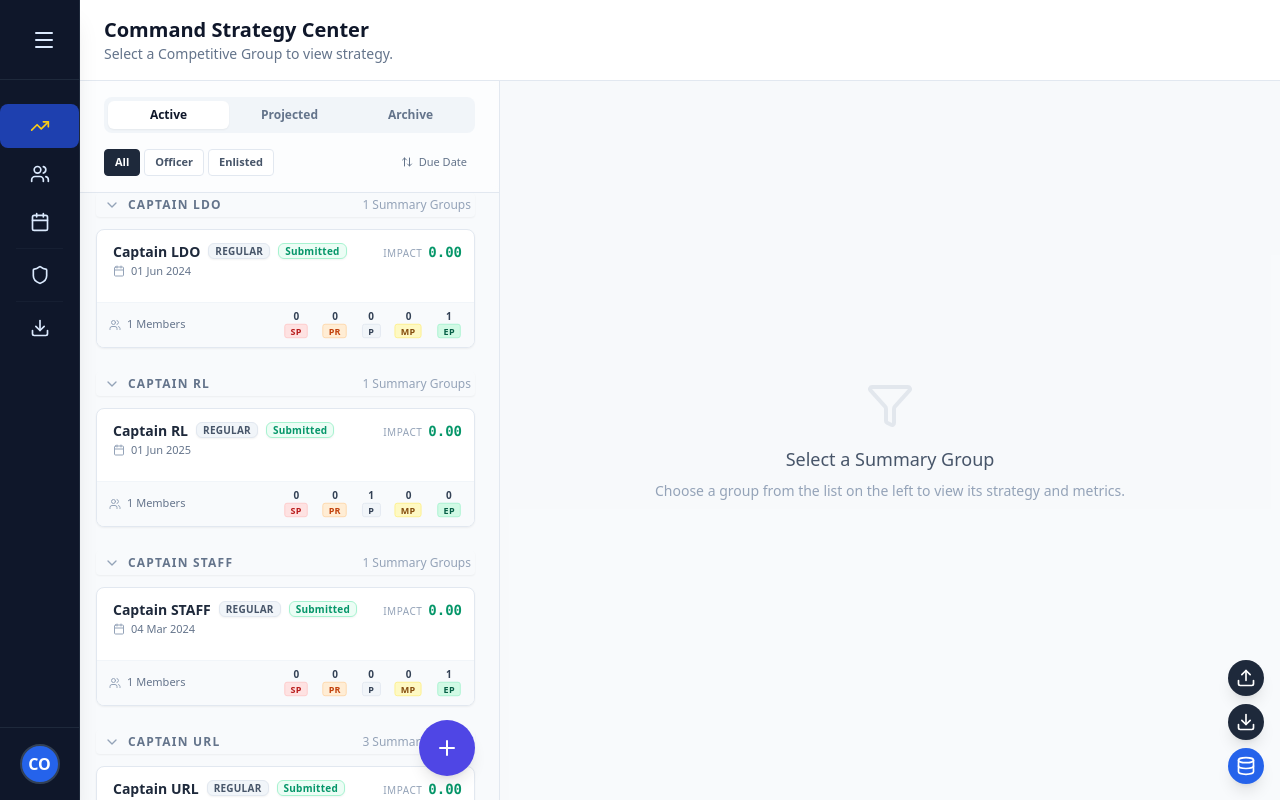
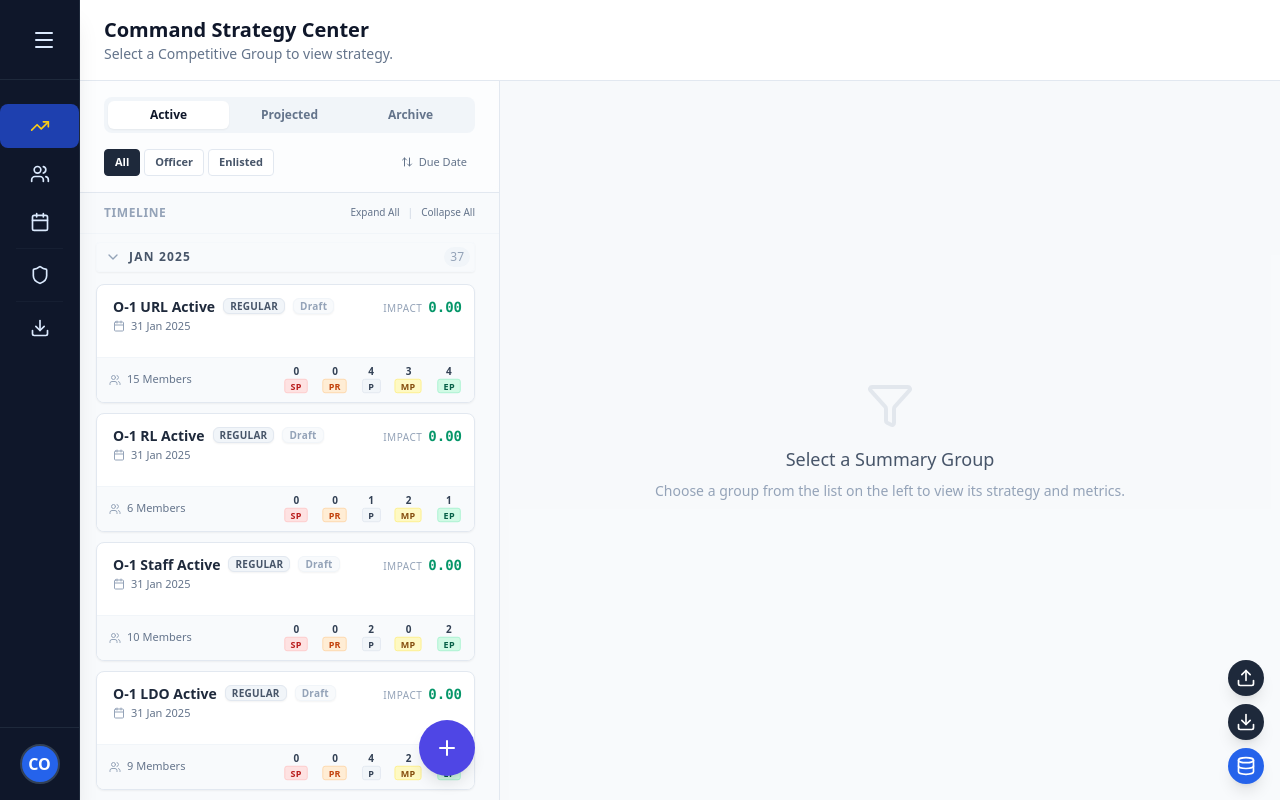
Before and after one commit to matthewcla/NAVFIT-Infinity, a React (Vite) app: page / in a window 1280 px wide. Built offline with nearby package versions, Linux system fonts and the light colour scheme.

Commit message:
feat: Add dynamic grouping and sorting to active cycles list, and refactor summary group data management with a new data refactoring script.

```diff
--- a/src/features/strategy/components/ActiveCyclesList.tsx
+++ b/src/features/strategy/components/ActiveCyclesList.tsx
@@ -14,35 +14,59 @@ interface ActiveCyclesListProps {
 }
 
 export function ActiveCyclesList({ groups, onSelect, selectedGroupId, onAddClick }: ActiveCyclesListProps) {
-    const { setDraggingItemType, deleteSummaryGroup, deleteReport, draggingItemType } = useNavfitStore();
+    const { setDraggingItemType, deleteSummaryGroup, deleteReport, draggingItemType, cycleSort } = useNavfitStore();
     const [collapsedGroups, setCollapsedGroups] = useState<Record<string, boolean>>({});
-    // We can rely on global draggingItemType now, but StrategyGroupCard still sets isDraggingGroup local via setIsDraggingGroup.
-    // Ideally StrategyGroupCard should just set global store. But for now we sync or just ignore the local isDraggingGroup for the "Show Trash" logic if global is available?
-    // Actually, StrategyGroupCard calls `setDraggingItemType('summary_group')` in onDragStart. So we can rely on that.
-    // But we need to keep `setIsDraggingGroup` for the local state if it's used elsewhere? It is used to set `isDraggingGroup` state but that state is ONLY used for showing the trash can.
-    // So we can remove the local `isDraggingGroup` state entirely and use `draggingItemType`.
+
+    // Grouping Logic Dynamic
+    const groupedMap = useMemo(() => {
+        const map = new Map<string, SummaryGroup[]>();
+        groups.forEach(g => {
+            let key = 'Uncategorized';
+
+            if (cycleSort === 'CompGroup') {
+                key = g.competitiveGroupKey || 'Uncategorized';
+            } else if (cycleSort === 'Status') {
+                // Map specific statuses to broad categories if needed, or use raw status
+                key = g.status || 'Draft';
+            } else {
+                // DueDate - Group by Month Year
+                const date = new Date(g.periodEndDate);
+                key = date.toLocaleDateString('en-US', { month: 'short', year: 'numeric' });
+            }
+
+            if (!map.has(key)) map.set(key, []);
+            map.get(key)!.push(g);
+        });
+        return map;
+    }, [groups, cycleSort]);
+
+    // Sorting the Groups (Keys)
+    const sortedKeys = useMemo(() => {
+        const keys = Array.from(groupedMap.keys());
+        if (cycleSort === 'DueDate') {
+            // Sort by Date Value
+            return keys.sort((a, b) => new Date(a).getTime() - new Date(b).getTime());
+        }
+        return keys.sort(); // Alphabetical for others
+    }, [groupedMap, cycleSort]);
+
 
     const [groupToDelete, setGroupToDelete] = useState<string | null>(null);
     const [reportToDelete, setReportToDelete] = useState<{ groupId: string; reportId: string } | null>(null);
 
-    // Group by Competitive Group Key
-    const groupedMap = useMemo(() => {
-        const map = new Map<string, SummaryGroup[]>();
-        groups.forEach(g => {
-            const key = g.competitiveGroupKey || 'Uncategorized';
-            if (!map.has(key)) map.set(key, []);
-            map.get(key)!.push(g);
-        });
-        return map;
-    }, [groups]);
-
-    const sortedKeys = Array.from(groupedMap.keys()).sort();
 
     const toggleGroup = (key: string) => {
         setCollapsedGroups(prev => ({
             ...prev,
             [key]: !prev[key]
         }));
+    };
+
+    const handleExpandAll = () => setCollapsedGroups({});
+    const handleCollapseAll = () => {
+        const all: Record<string, boolean> = {};
+        sortedKeys.forEach(k => all[k] = true);
+        setCollapsedGroups(all);
     };
 
     const handleConfirmDeleteGroup = () => {
@@ -64,6 +88,19 @@ export function ActiveCyclesList({ groups, onSelect, selectedGroupId, onAddClick
 
     return (
         <div className="relative h-full flex flex-col">
+
+            {/* Header / Controls */}
+            <div className="px-6 py-3 flex justify-between items-center bg-slate-50 border-b border-slate-100 mb-2">
+                <div className="text-xs font-bold text-slate-400 uppercase tracking-wider">
+                    {cycleSort === 'CompGroup' ? 'Competitive Groups' : cycleSort === 'Status' ? 'By Status' : 'TIMELINE'}
+                </div>
+                <div className="flex gap-2 text-[10px] font-medium text-slate-500">
+                    <button onClick={handleExpandAll} className="hover:text-indigo-600 transition-colors">Expand All</button>
+                    <span className="text-slate-300">|</span>
+                    <button onClick={handleCollapseAll} className="hover:text-indigo-600 transition-colors">Collapse All</button>
+                </div>
+            </div>
+
             {/* Scrollable List Container */}
             <div className="flex-1 overflow-y-auto custom-scrollbar pb-24 px-0 [scrollbar-gutter:stable]">
                 {groups.length === 0 ? (
@@ -81,16 +118,16 @@ export function ActiveCyclesList({ groups, onSelect, selectedGroupId, onAddClick
                                 <div key={key} className="flex flex-col gap-3 px-4">
                                     <button
                                         onClick={() => toggleGroup(key)}
-                                        className="flex items-center gap-2 pl-2 w-full hover:bg-slate-100 p-1 rounded transition-colors group sticky top-0 z-10 bg-slate-50 backdrop-blur-sm shadow-sm"
+                                        className="flex items-center gap-2 pl-2 w-full hover:bg-slate-100 p-1 rounded transition-colors group sticky top-0 z-10 bg-slate-50/95 backdrop-blur-sm shadow-sm border border-slate-100/50"
                                     >
                                         <ChevronRight
                                             className={`w-4 h-4 text-slate-400 transition-transform duration-200 ${!isCollapsed ? 'rotate-90' : ''}`}
                                         />
-                                        <span className="text-xs font-bold text-slate-500 uppercase tracking-widest group-hover:text-slate-700">
+                                        <span className="text-xs font-bold text-slate-600 uppercase tracking-widest group-hover:text-slate-800">
                                             {key}
                                         </span>
-                                        <span className="text-xs text-slate-400 ml-auto font-medium">
-                                            {subGroups.length} Summary Groups
+                                        <span className="text-xs text-slate-400 ml-auto font-medium bg-slate-100 px-1.5 py-0.5 rounded-full">
+                                            {subGroups.length}
                                         </span>
                                     </button>
 
--- a/src/features/strategy/hooks/useSummaryGroups.ts
+++ b/src/features/strategy/hooks/useSummaryGroups.ts
@@ -1,20 +1,17 @@
 import { useMemo } from 'react';
 import { useNavfitStore } from '@/store/useNavfitStore';
-import { generateSummaryGroups } from '@/features/strategy/logic/reportGenerator';
 
-export function useSummaryGroups(startYear: number = 2023) {
-    const { roster, rsConfig, projections, deletedGroupIds, deletedReportIds } = useNavfitStore();
+export function useSummaryGroups() {
+    const { summaryGroups, deletedGroupIds, deletedReportIds } = useNavfitStore();
 
-    const summaryGroups = useMemo(() => {
-        const generated = generateSummaryGroups(roster, rsConfig, startYear, projections);
-
-        return generated
+    const filteredGroups = useMemo(() => {
+        return summaryGroups
             .filter(group => !deletedGroupIds.includes(group.id))
             .map(group => ({
                 ...group,
                 reports: group.reports.filter(report => !deletedReportIds.includes(report.id))
             }));
-    }, [roster, rsConfig, startYear, projections, deletedGroupIds, deletedReportIds]);
+    }, [summaryGroups, deletedGroupIds, deletedReportIds]);
 
-    return summaryGroups;
+    return filteredGroups;
 }
--- a/src/features/strategy/logic/reportGenerator.ts
+++ b/src/features/strategy/logic/reportGenerator.ts
@@ -22,7 +22,8 @@ const getCompetitiveGroup = (member: RosterMember): CompGroupKey => {
     const { rank, payGrade, designator, promotionStatus = 'REGULAR' } = member;
 
     // Robust Fallback: Rank Title might be missing. Use PayGrade as fallback.
-    const displayRank = rank || payGrade;
+    // User requested "URL O-1", "E-6". Prefer PayGrade (Code) over Rank (Title) for the Group Label.
+    const displayRank = payGrade || rank;
 
     // Robust Logic: Is Officer?
     // Check PAYGRADE (e.g. O-1, W-2). Rank (Title) is unreliable for this check.
@@ -38,10 +39,9 @@ const getCompetitiveGroup = (member: RosterMember): CompGroupKey => {
     }
 
     // Label Construction
-    // Officers: "O-3 URL" or "O-3 STAFF" -> actually wants Rank Title if avail usually.
-    // Changing requirement slightly: use displayRank (Title) if Officer?
-    // "Ensign URL" vs "O-1 URL". Usually "Ensign".
-    const labelBase = isOfficer && categoryLabel ? `${displayRank} ${categoryLabel}` : displayRank;
+    // Officers: "URL O-3" or "STAFF O-3"
+    // Enlisted: "E-6" (No designator)
+    const labelBase = isOfficer && categoryLabel ? `${categoryLabel} ${displayRank}` : displayRank;
     const label = `${labelBase} ${promotionStatus !== 'REGULAR' ? promotionStatus : ''}`.trim();
 
     return {
--- a/src/store/useNavfitStore.ts
+++ b/src/store/useNavfitStore.ts
@@ -92,12 +92,12 @@ interface NavfitStore {
     activeCompetitiveGroup: string | null; // e.g., "O-3 1110"
     isContextPanelOpen: boolean;
     cycleFilter: 'All' | 'Officer' | 'Enlisted';
-    cycleSort: 'DueDate' | 'Status';
+    cycleSort: 'DueDate' | 'Status' | 'CompGroup';
 
     selectCycle: (cycleId: string, competitiveGroupKey: string) => void;
     clearSelection: () => void;
     setCycleFilter: (filter: 'All' | 'Officer' | 'Enlisted') => void;
-    setCycleSort: (sort: 'DueDate' | 'Status') => void;
+    setCycleSort: (sort: 'DueDate' | 'Status' | 'CompGroup') => void;
 
     // Drill-Down Navigation State
     strategyViewMode: 'landing' | 'workspace';
@@ -141,12 +141,17 @@ export const useNavfitStore = create<NavfitStore>((set) => ({
     setRoster: (roster) => set({ roster }),
     initializeRoster: async () => {
         try {
-            const response = await fetch('/member_details.json');
-            const data = await response.json();
+            const [rosterRes, summaryRes] = await Promise.all([
+                fetch('/member_details.json'),
+                fetch('/summary_groups_test_data.json')
+            ]);
+
+            const rosterData = await rosterRes.json();
+            const summaryData = await summaryRes.json();
 
             const ratings = ["ET", "BM", "OS", "YN", "PS", "CS", "MA", "IT"];
 
-            const roster: RosterMember[] = Object.values(data).map((m: any) => {
+            const roster: RosterMember[] = Object.values(rosterData).map((m: any) => {
                 let designator = m.designator;
 
                 if (m.payGrade && m.payGrade.startsWith('E')) {
@@ -185,9 +190,18 @@ export const useNavfitStore = create<NavfitStore>((set) => ({
                 };
             });
 
-            set({ roster });
+            // Parse Summary Groups
+            // The JSON structure is { roster: [], summaryGroups: [] }
+            // We are using the roster from member_details.json (as per plan/existing logic)
+            // But we use summaryGroups from the new file.
+            const data = summaryData as { summaryGroups: SummaryGroup[] };
+
+            set({
+                roster,
+                summaryGroups: data.summaryGroups || []
+            });
         } catch (error) {
-            console.error("Failed to load roster data:", error);
+            console.error("Failed to load data:", error);
         }
     },
 
@@ -293,30 +307,8 @@ export const useNavfitStore = create<NavfitStore>((set) => ({
             const { top, bottom } = defaultAnchorIndices(N);
             const anchorIndices = new Set([...top, ...bottom]);
 
-            const newReports = group.reports.map((r, i) => {
-                if (anchorIndices.has(i)) {
-                    return { ...r, isLocked: true };
-                }
-                return r; // Don't unlock if already locked? Or strictly reset?
-                // Requirement says "provide default anchor selection".
-                // Usually implies resetting to this default state.
-                // If I'm calling this explicitly (or on creation), I should probably set them.
-                // However, if I call this during reorder (which I am not currently planning to enforce every time),
-                // it might be disruptive.
-                // Since this function is `applyDefaultAnchors`, it implies "Applying" them.
-                // I will strictly Apply them (meaning, these become anchors, others might not be).
-                // But let's look at `isLocked`.
-                // If I strictly set isLocked based on indices, I might unlock someone the user manually locked?
-                // For "Default", yes. It's a reset.
-                // return { ...r, isLocked: anchorIndices.has(i) };
-            });
-
-            // Note: Currently, map above doesn't clear others.
-            // If we want strict "Default", we should clear others.
-            // But if we use it as "Ensure Default Anchors exist", we might keep others.
-            // Prompt says: "The system shall provide default anchor selection...".
-            // I will implement it as "Set these as anchors". I will not strictly unlock others unless intended as a full reset.
-            // But for a clean "Start", usually you want exactly these.
+            // Requirement says "provide default anchor selection".
+            // We strictly set the calculated indices as anchors and unlock others to ensure a clean default state.
 
             const updatedReports = group.reports.map((r, i) => ({
                 ...r,
@@ -335,7 +327,7 @@ export const useNavfitStore = create<NavfitStore>((set) => ({
                 const updatedGroup = useNavfitStore.getState().summaryGroups[groupIndex];
                 if (!updatedGroup) return;
 
-                 const domainMembers: DomainMember[] = updatedGroup.reports.map((r, i) => ({
+                const domainMembers: DomainMember[] = updatedGroup.reports.map((r, i) => ({
                     id: r.id,
                     rank: i + 1,
                     mta: r.traitAverage,
```
Also changed, not shown: refactor_data.ts (added, +73 -0 lines).
